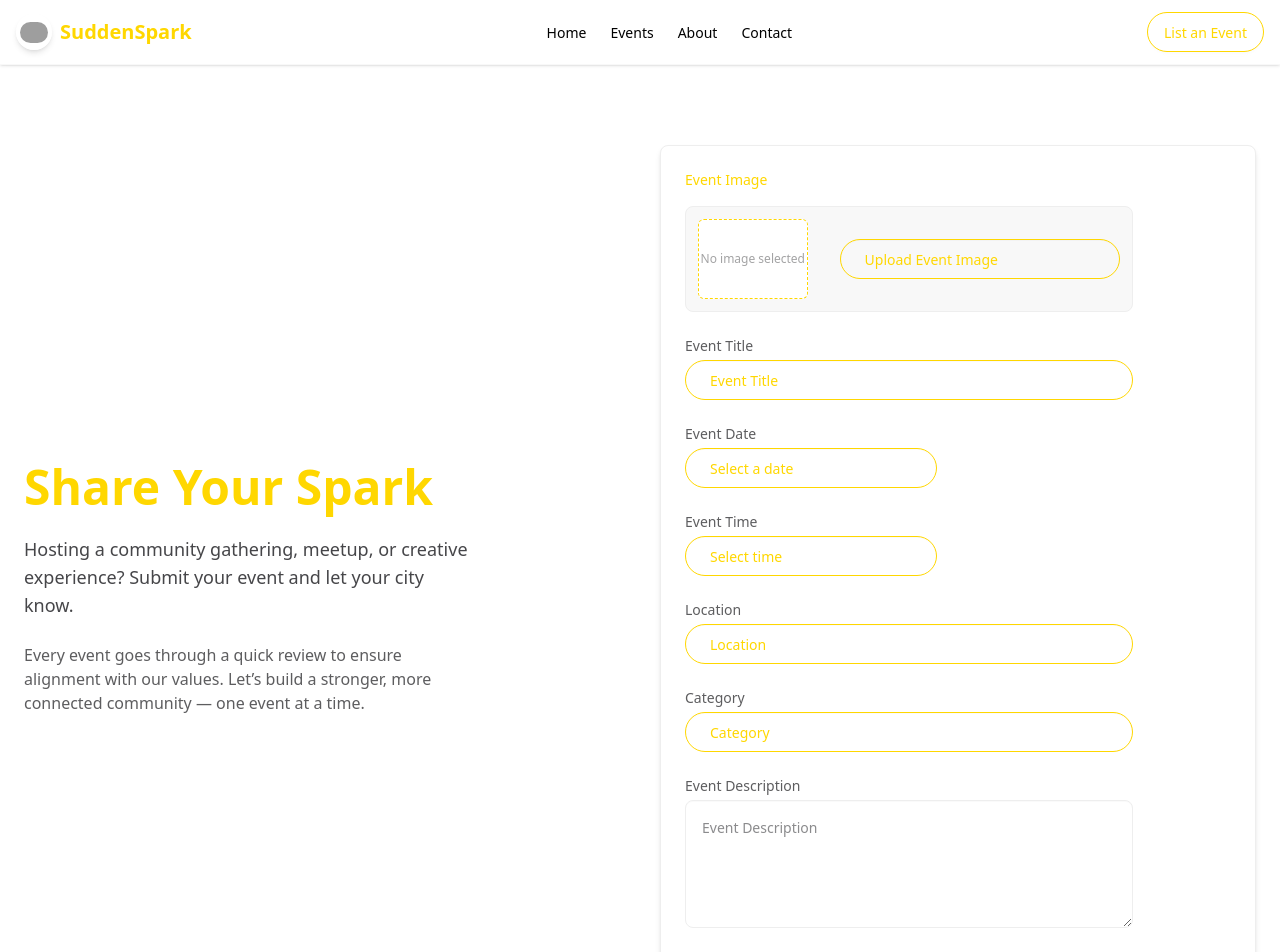
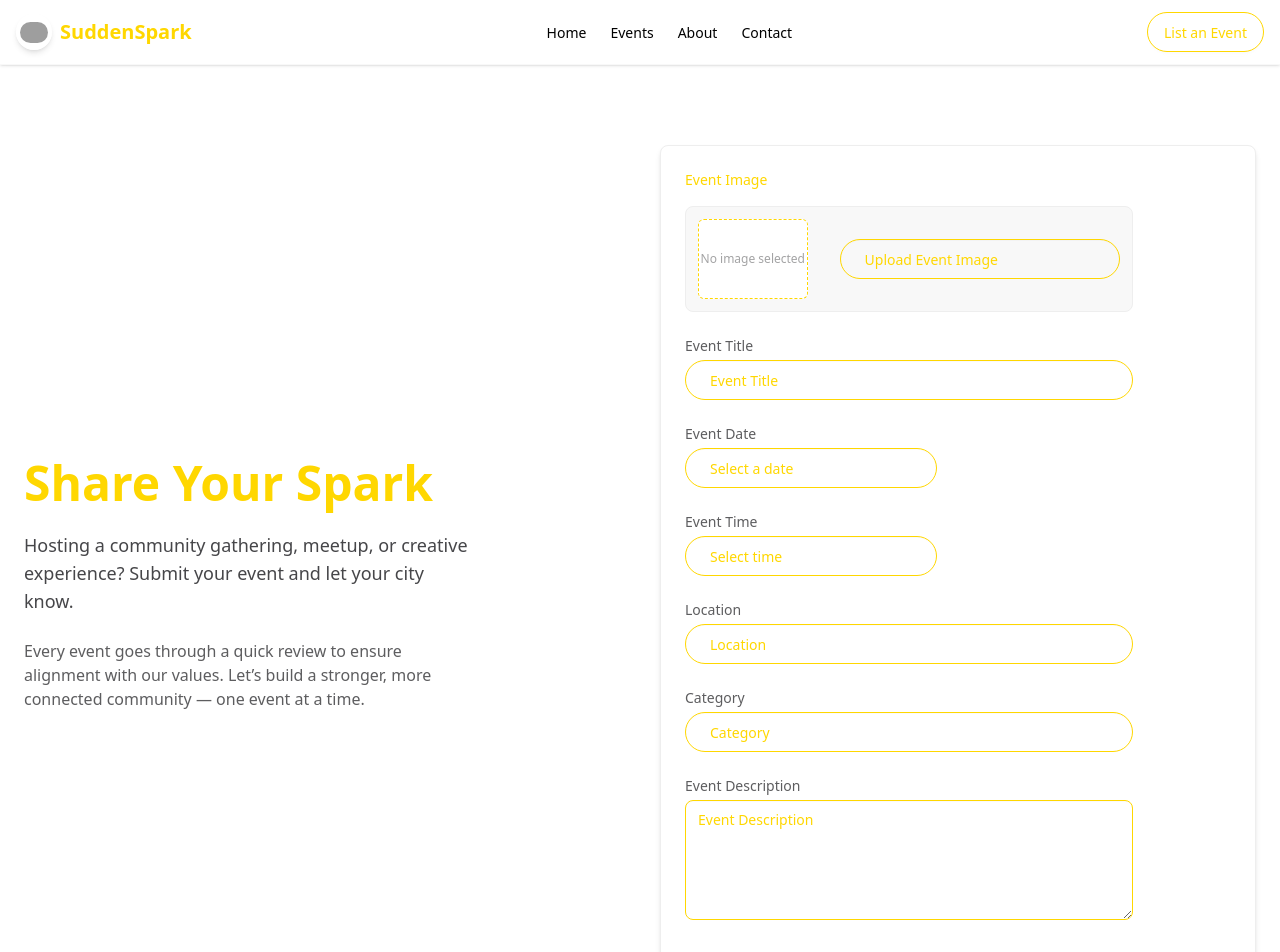
Before and after one commit to Wamiq319/suddenspark, a Next.js app: page /event_submit in a window 1280 px wide. Shown: the top 952 px of the page. Built offline with nearby package versions, Linux system fonts and the light colour scheme; grey boxes are pictures that could not be loaded.

Commit message:
Submit page enhanced

```diff
--- a/src/app/event_submit/page.tsx
+++ b/src/app/event_submit/page.tsx
@@ -124,18 +124,18 @@ export default function EventSubmitPage() {
           label="Category"
         />
 
-        <div className="w-full max-w-md">
-          <label className="block mb-1 text-sm font-medium text-base-content/70">
-            Event Description
-          </label>
-          <textarea
-            name="description"
-            placeholder="Event Description"
-            className="textarea w-full h-32 p-4 border border-base-300 rounded-lg"
-            value={formData.description}
-            onChange={handleChange}
-          />
-        </div>
+        <InputField
+          name="description"
+          placeholder="Event Description"
+          value={formData.description}
+          onChange={handleChange}
+          color="gold"
+          outline
+          label="Event Description"
+          textarea
+          rows={6}
+          textareaHeight="120px"
+        />
 
         <div className="pt-4">
           <Button color="gold" type="submit" rounded className="w-full">
--- a/src/components/ui/InputField.tsx
+++ b/src/components/ui/InputField.tsx
@@ -1,21 +1,32 @@
 "use client";
 
-import React, { InputHTMLAttributes } from "react";
+import React, { InputHTMLAttributes, TextareaHTMLAttributes } from "react";
 
-interface InputFieldProps extends InputHTMLAttributes<HTMLInputElement> {
+type InputFieldProps =
+  | ({
+      textarea?: false;
       color?: "white" | "blue" | "gold";
       outline?: boolean;
       label?: string;
-}
+    } & React.InputHTMLAttributes<HTMLInputElement>)
+  | ({
+      textarea: true;
+      color?: "white" | "blue" | "gold";
+      outline?: boolean;
+      label?: string;
+      rows?: number;
+      textareaHeight?: string;
+    } & React.TextareaHTMLAttributes<HTMLTextAreaElement>);
 
-export function InputField({
+export function InputField(props: InputFieldProps) {
+  const {
     color = "white",
     outline = false,
     className = "",
-  type = "text",
     label,
-  ...props
-}: InputFieldProps) {
+    ...rest
+  } = props;
+
   const base =
     "input px-6 py-3 w-full max-w-md font-medium transition duration-200";
 
@@ -31,9 +42,7 @@ export function InputField({
       : "bg-[#ffd700] text-white border border-[#ffd700]",
   };
 
-  const classes = [base, colorClasses[color], "rounded-full", className].join(
-    " "
-  );
+  const isTextarea = "textarea" in props && props.textarea;
 
   return (
     <div className="w-full max-w-md">
@@ -42,7 +51,34 @@ export function InputField({
           {label}
         </label>
       )}
-      <input type={type} className={classes.trim()} {...props} />
+      {isTextarea ? (
+        <textarea
+          className={[
+            "textarea w-full max-w-md font-medium transition duration-200 rounded-lg",
+            outline
+              ? colorClasses[color]
+              : color === "gold"
+              ? "bg-[#ffd700] text-white border border-[#ffd700]"
+              : colorClasses[color],
+            className,
+          ]
+            .join(" ")
+            .trim()}
+          rows={props.rows ?? 4}
+          style={
+            props.textareaHeight ? { height: props.textareaHeight } : undefined
+          }
+          {...(props as React.TextareaHTMLAttributes<HTMLTextAreaElement>)}
+        />
+      ) : (
+        <input
+          type={"type" in props && props.type ? props.type : "text"}
+          className={[base, colorClasses[color], "rounded-full", className]
+            .join(" ")
+            .trim()}
+          {...(props as React.InputHTMLAttributes<HTMLInputElement>)}
+        />
+      )}
     </div>
   );
 }
```
Lines whose indentation alone changed are shown as unchanged.
